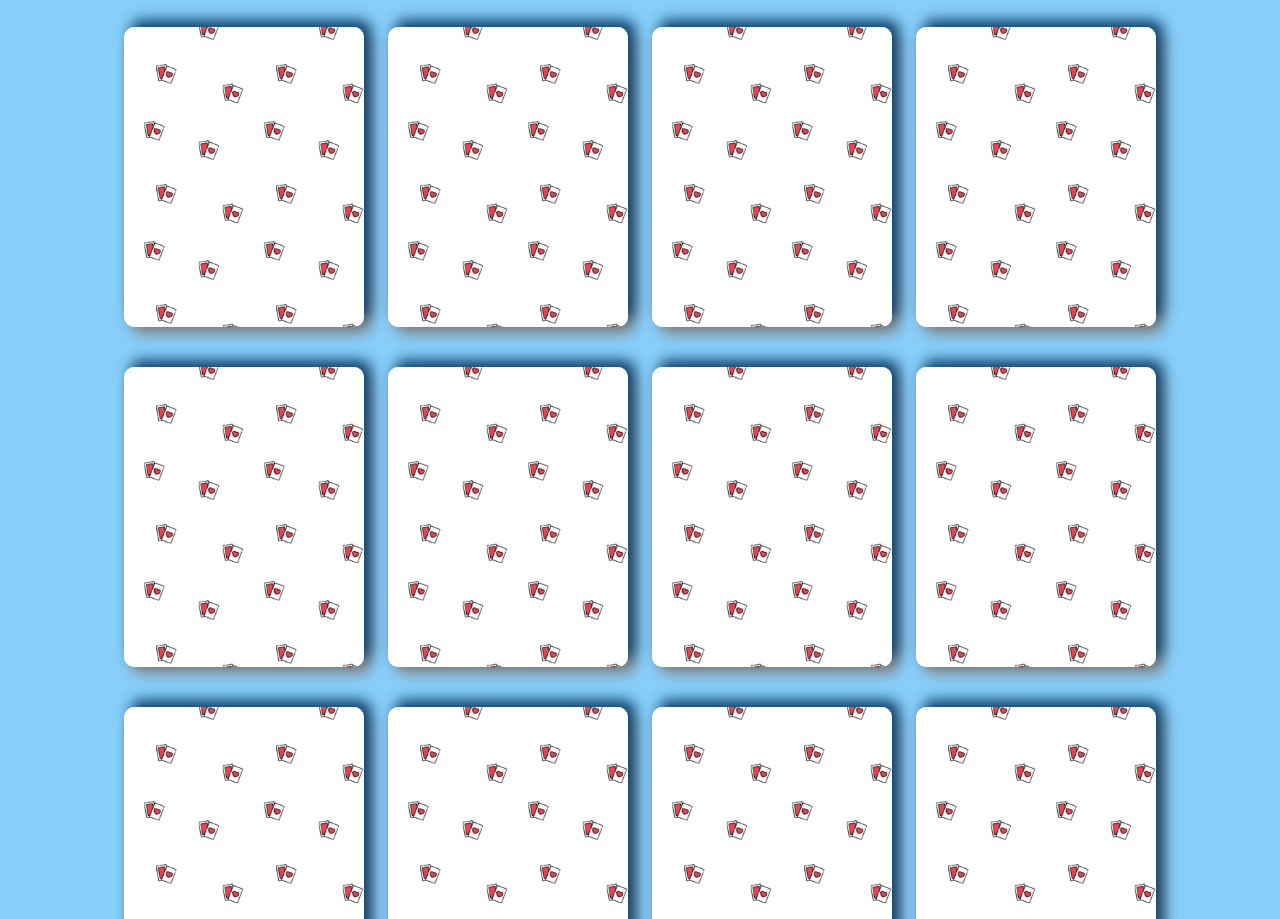
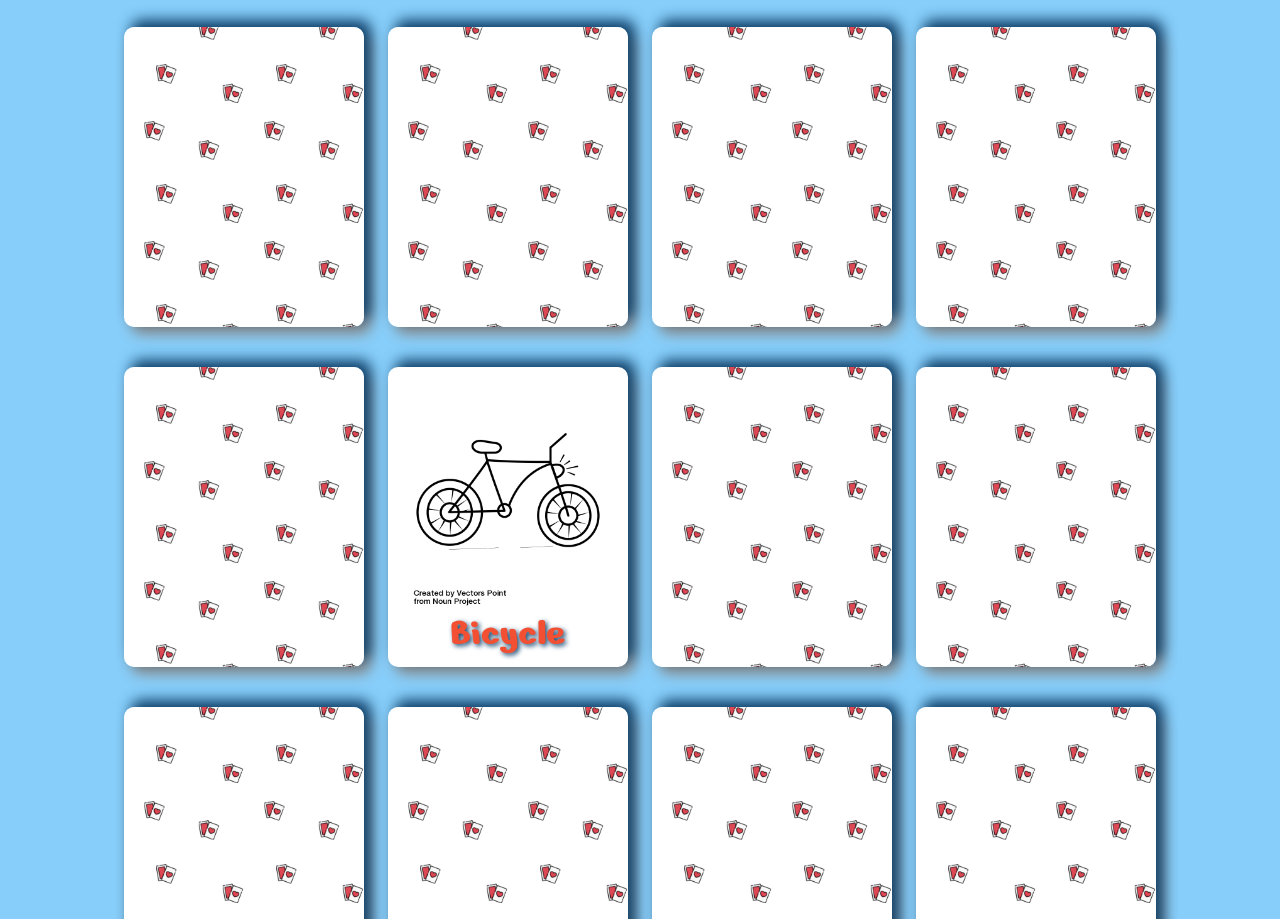
Before and after one commit to GianlucaBar/html-css-memory, a plain HTML site: page index.html in a window 1280 px wide. Shown: the part 163-1082 px from the top of the page. Drawn offline with Linux system fonts and the light colour scheme.

Commit message:
aggiunta classe active per carte scoperte

```diff
--- a/css/style.css
+++ b/css/style.css
@@ -3,13 +3,11 @@
     padding: 0;
     box-sizing: border-box;
 }
-
 /* common */
 img{
-    width: 100%;
+    max-width: 100%;
 }
 /* fine common */
-
 body{
     font-family: "Nerko One", Arial, Helvetica, sans-serif;
     background-color: lightskyblue;
@@ -75,10 +73,18 @@ h1{
     display: block;
 }
 
+
 .card span:hover{
     color: rgb(255, 0, 85);
 }
+.active{
+    background-image: none;
+    background-color: white;
+}
 
+.active *{
+    display: block;
+}
 /* fine carte  */
 
 /* fine main  */
--- a/index.html
+++ b/index.html
@@ -51,7 +51,7 @@
             <span>Air Baloon</span>
           </div>
 
-          <div class="card">
+          <div class="card active">
             <img src="img/noun_Bicycle_3134821.png" alt="bicycle">
             <span>Bicycle</span>
           </div>
```
